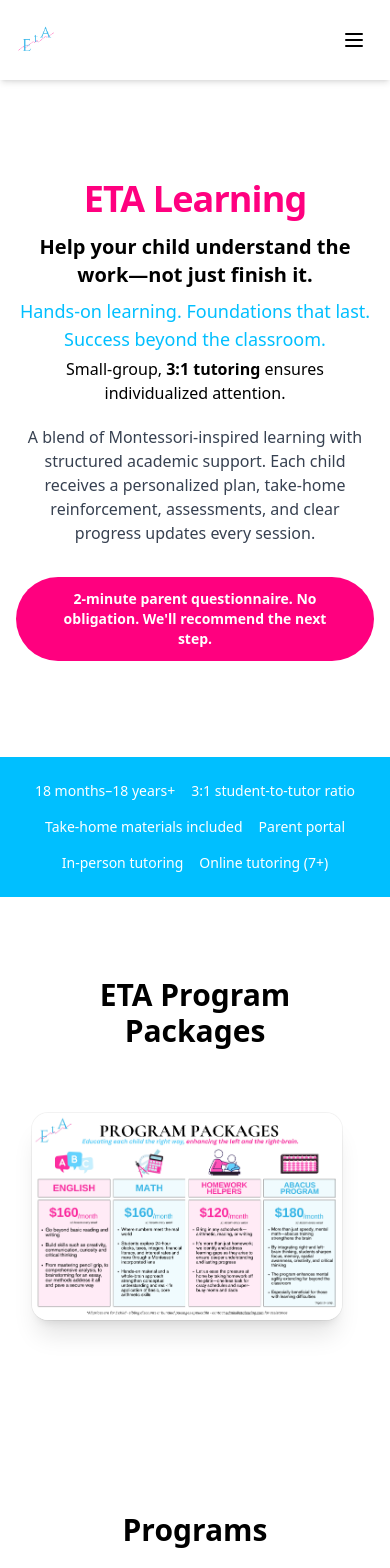
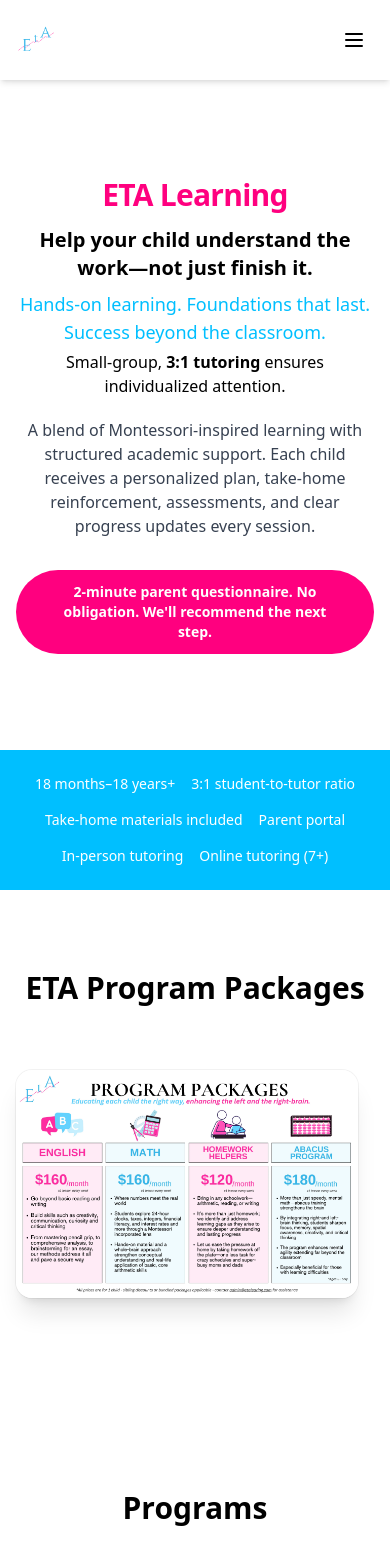
Before and after one commit to LuckyHariharan/ETALearning, a React (Create React App) app in the folder eta-learning/: page / in a window 390 px wide. Shown: the top 1568 px of the page. Built offline with nearby package versions, Linux system fonts and the light colour scheme.

Commit message:
mobile refactor

```diff
--- a/eta-learning/src/components/Hero.tsx
+++ b/eta-learning/src/components/Hero.tsx
@@ -9,7 +9,7 @@ const Hero: React.FC<HeroProps> = ({ onStart, onQuestionnaire }) => {
   return (
     <section className="bg-white text-center h-max py-24 lg:py-60 px-4 animate-fade-in-up">
       <div className="mx-auto max-w-4xl">
-        <h1 className="text-4xl sm:text-5xl font-bold text-mainPink tracking-tight leading-tight">
+        <h1 className="text-3xl sm:text-4xl lg:text-5xl font-bold text-mainPink tracking-tight leading-tight">
           ETA Learning
         </h1>
         <p className="mt-3 text-xl sm:text-2xl font-semibold text-black">
--- a/eta-learning/src/components/Navbar.tsx
+++ b/eta-learning/src/components/Navbar.tsx
@@ -57,7 +57,7 @@ const Navbar = () => {
 
       {/* Mobile menu overlay: full-screen white panel to avoid showing underlying header */}
       {open && (
-        <div className="text-sm md:hidden bg-white">
+        <div className="text-sm md:hidden bg-white overflow-y-auto max-h-[calc(100vh-5rem)]">
           <div className="h-80" /> {/* spacer so content starts below the header area */}
           <div className="p-6">
             <div className="flex items-center justify-between mb-6">
--- a/eta-learning/src/components/Section.tsx
+++ b/eta-learning/src/components/Section.tsx
@@ -8,7 +8,7 @@ interface SectionProps {
 
 const Section: React.FC<SectionProps> = ({ title, bgColor, children }) => {
   return (
-    <section className={`${bgColor} py-20 px-8 animate-fade-in-up`}>
+    <section className={`${bgColor} py-20 px-4 md:px-8 animate-fade-in-up`}>
       <h2 className="text-3xl font-bold text-center mb-8">{title}</h2>
       <div className="max-w-4xl mx-auto text-gray-700 text-lg">{children}</div>
     </section>
```
Also changed, not shown: eta-learning/tailwind.config.js (+14 -0 lines).
